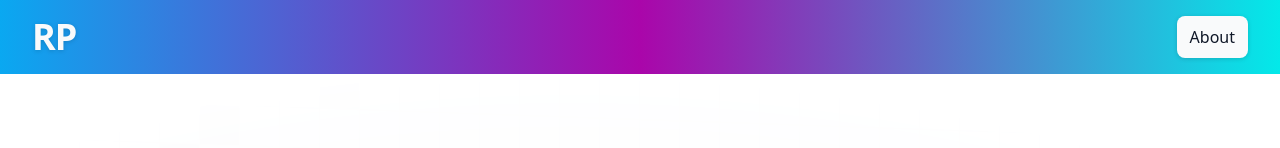
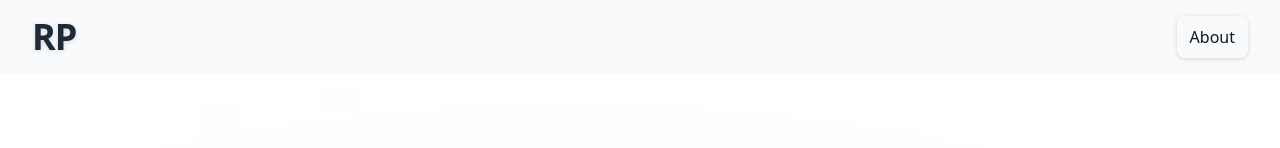
Before and after one commit to KellbisJ/rospercussionwebsite, a React (Vite) app: page / in a window 1280 px wide. Shown: the top 148 px of the page. Built offline with nearby package versions, Linux system fonts and the light colour scheme.

Commit message:
lights off

```diff
--- a/src/components/layout/header/index.tsx
+++ b/src/components/layout/header/index.tsx
@@ -9,20 +9,13 @@ const Header = (): React.JSX.Element => {
 	};
 
 	return (
-		// <header className="flex justify-between items-center w-full px-4 py-3 sm:px-6 sm:py-4 lg:px-8 sticky top-0 backdrop-blur-sm z-50 text-gray-800 animate-christmas">
-		<header className="flex justify-between items-center w-full px-4 py-3 sm:px-6 sm:py-4 lg:px-8 sticky top-0 backdrop-blur-sm z-50 text-gray-800 bg-gray-50 christmas-lights">
+		<header className="flex justify-between items-center w-full px-4 py-3 sm:px-6 sm:py-4 lg:px-8 sticky top-0 backdrop-blur-sm z-50 text-gray-800 bg-gray-50">
 			<div className="flex">
 				<Link to={'/home'}>
-					<span className="drop-shadow-sm text-xl font-bold tracking-tight sm:text-2xl md:text-3xl lg:text-4xl text-gray-50">
+					<span className="drop-shadow-sm text-xl font-bold tracking-tight sm:text-2xl md:text-3xl lg:text-4xl">
 						RP
 					</span>
 				</Link>
-
-				{/* <Link to={'/home'}>
-					<span className="drop-shadow-sm text-xl font-bold tracking-tight sm:text-2xl md:text-3xl lg:text-4xl">
-						RP
-					</span>
-				</Link> */}
 			</div>
 
 			<nav className="flex items-center gap-4 sm:gap-6">
--- a/src/index.css
+++ b/src/index.css
@@ -149,19 +149,3 @@ body {
 @theme {
 	--animate-christmas: christmasLightsEffect 10s ease-in-out infinite;
 }
-
-@keyframes christmasLights {
-	0% {
-		background: linear-gradient(to right, #ff0e0e, #01a801, #fff707);
-	}
-	50% {
-		background: linear-gradient(to right, #0aa8f1, #aa06aa, #03e9e9);
-	}
-	100% {
-		background: linear-gradient(to right, #ff0e0e, #01a801, #fff707);
-	}
-}
-
-.christmas-lights {
-	animation: christmasLights 4.5s linear infinite;
-}
```
